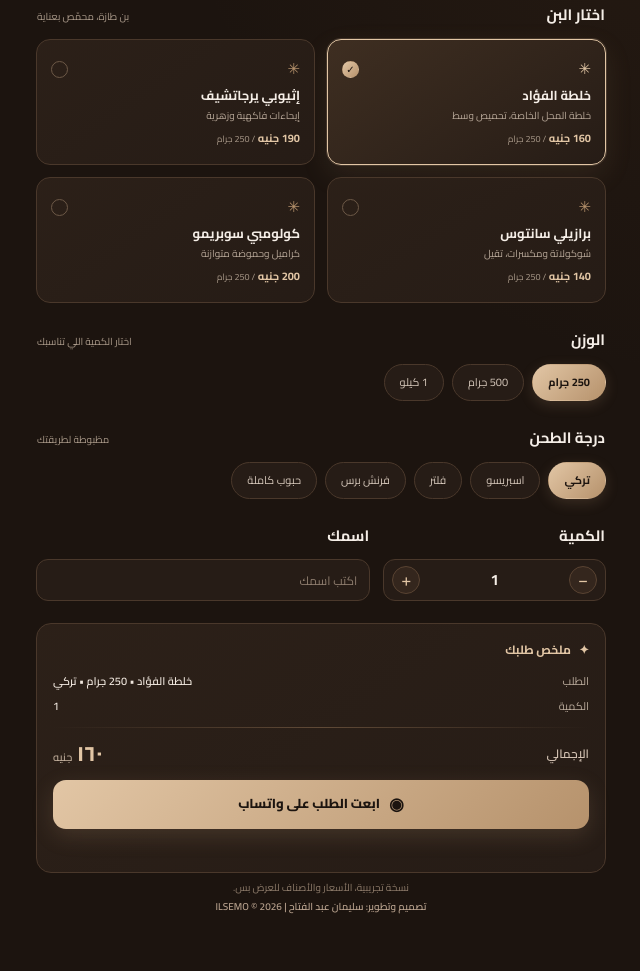
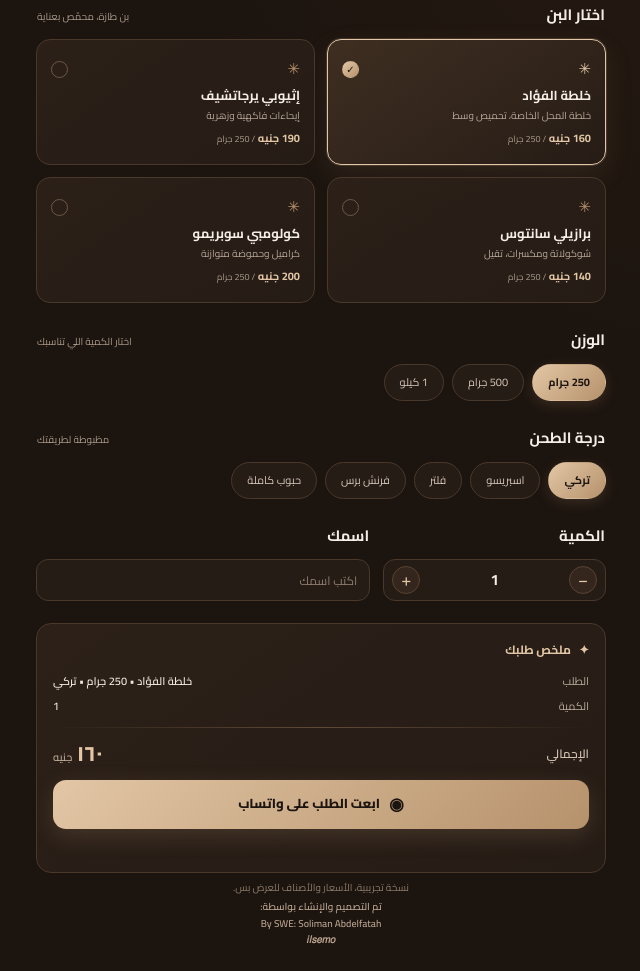
Before and after one commit to solimanabdelfatah65-eng/coffee-order-app, a plain HTML site: page index.html in a window 1280 px wide. Shown: the part 383-1354 px from the top of the page, without its empty margins (319-959 px from the left). Before the commit the page ends 1321 px from the top, so only its background shows below. Drawn offline with Linux system fonts and the light colour scheme.

Commit message:
Update official coffee app signature

```diff
--- a/index.html
+++ b/index.html
@@ -212,7 +212,7 @@
 
     <footer>
       <p class="demo-note">نسخة تجريبية، الأسعار والأصناف للعرض بس.</p>
-      <p class="copyright">تصميم وتطوير: سليمان عبد الفتاح | ILSEMO © 2026</p>
+      <p class="copyright">تم التصميم والإنشاء بواسطة:<br>By SWE: Soliman Abdelfatah<br>𝑖𝑙𝑠𝑒𝑚𝑜</p>
     </footer>
   </main>
 
```
